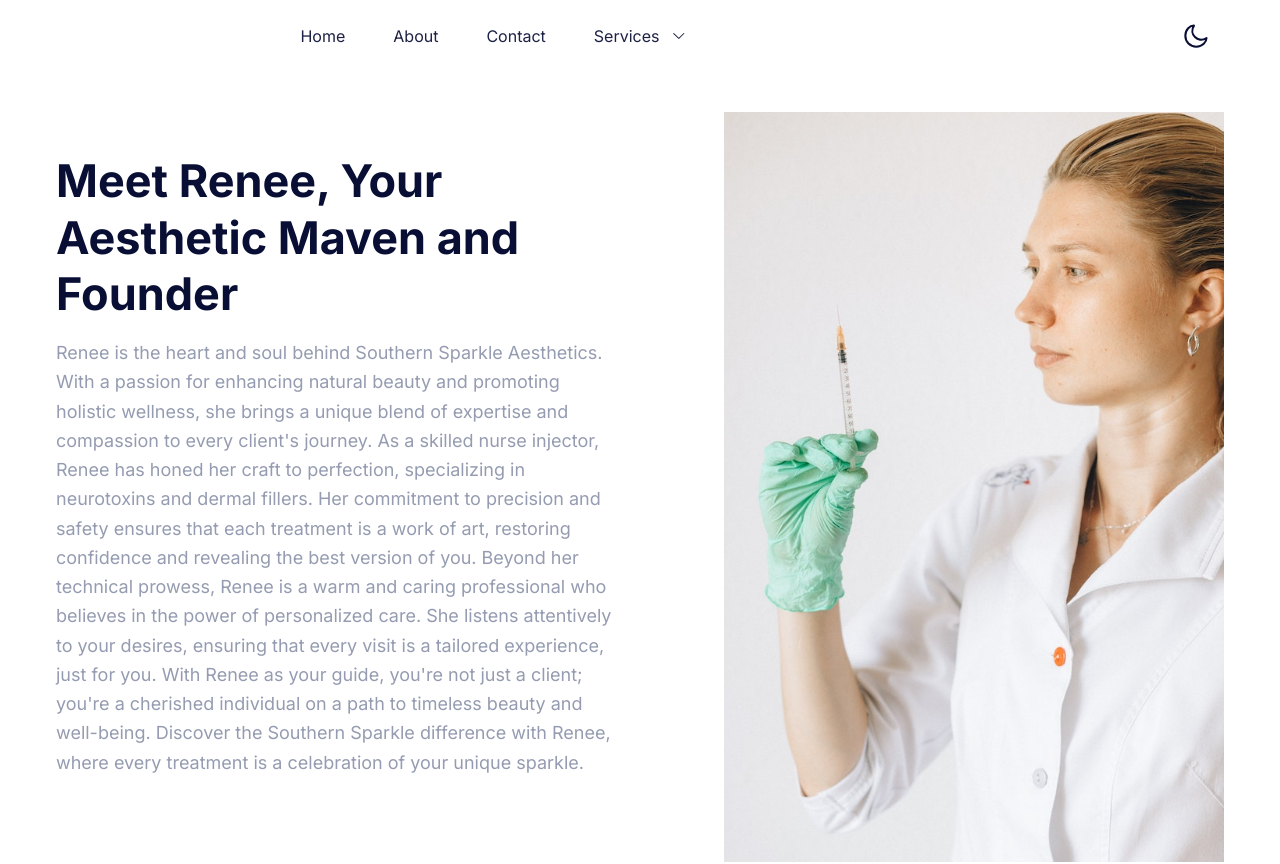
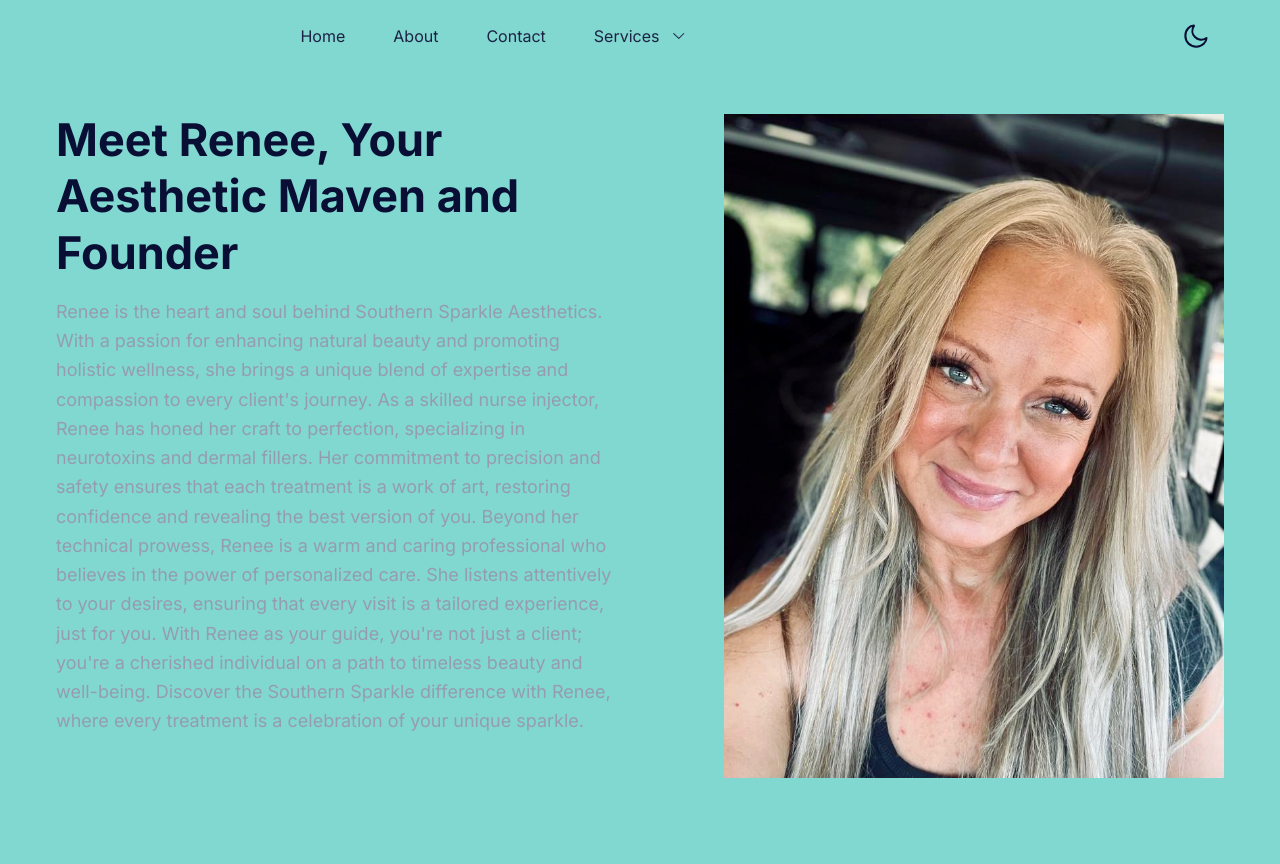
Before and after one commit to SteveGiralt/southernsparkle, a Next.js app: page /about in a window 1280 px wide. Shown: the top 864 px of the page. Built offline with nearby package versions, Linux system fonts and the light colour scheme.

Commit message:
update colors / images

```diff
--- a/components/About/AboutSectionOne.tsx
+++ b/components/About/AboutSectionOne.tsx
@@ -63,8 +63,8 @@ const AboutSectionOne = () => {
                 <Image
                   src="/images/about/renee2.jpg"
                   alt="About Renee"
-                  height={960}
-                  width={640}
+                  height={982}
+                  width={740}
                   className="mx-auto max-w-full lg:mr-0"
                 />
               </div>
--- a/components/Header/index.tsx
+++ b/components/Header/index.tsx
@@ -40,7 +40,7 @@ const Header = () => {
       <header
         className={`header top-0 left-0 z-40 flex w-full items-center bg-transparent ${
           sticky
-            ? "!fixed !z-[9999] !bg-white !bg-opacity-80 shadow-sticky backdrop-blur-sm !transition dark:!bg-primary dark:!bg-opacity-20"
+            ? "!bg-81D8D0 !fixed !z-[9999] !bg-opacity-80 shadow-sticky backdrop-blur-sm !transition dark:!bg-primary dark:!bg-opacity-20"
             : "absolute"
         }`}
       >
--- a/components/Hero/index.tsx
+++ b/components/Hero/index.tsx
@@ -55,7 +55,7 @@ const Hero = () => {
           </div>
         </div>
         <div className="absolute top-0 right-0 z-[-1] opacity-30 lg:opacity-100">
-          <svg
+          {/* <svg
             width="450"
             height="556"
             viewBox="0 0 450 556"
@@ -190,7 +190,7 @@ const Hero = () => {
                 <stop offset="1" stopColor="#4A6CF7" stopOpacity="0" />
               </linearGradient>
             </defs>
-          </svg>
+          </svg> */}
         </div>
         <div className="absolute bottom-0 left-0 z-[-1] opacity-30 lg:opacity-100">
           <svg
--- a/components/Services/ServiceDetail.tsx
+++ b/components/Services/ServiceDetail.tsx
@@ -34,7 +34,7 @@ const ServiceDetail = (props: {
               >
                 <Image
                   src={image}
-                  alt="Neurotoxin Services"
+                  alt={title}
                   height={imageDimensions.height}
                   width={imageDimensions.width}
                   className="mx-auto max-w-full lg:mr-0"
@@ -44,7 +44,7 @@ const ServiceDetail = (props: {
           </div>
           <div className="mt-2 flex items-center justify-center">
             <Link href="/contact/">
-              <button className="flex w-full  items-center justify-center rounded-md bg-primary p-3 text-base font-semibold text-white transition duration-300 ease-in-out hover:bg-opacity-80 hover:shadow-signUp">
+              <button className="flex w-full items-center justify-center rounded-md bg-dark p-3 text-base font-semibold text-white transition duration-300 ease-in-out hover:bg-opacity-80 hover:shadow-signUp">
                 Book Now
               </button>
             </Link>
--- a/styles/index.css
+++ b/styles/index.css
@@ -31,3 +31,7 @@
     @apply opacity-100;
   }
 }
+
+body {
+  background-color: #81d8d0;
+}
--- a/tailwind.config.js
+++ b/tailwind.config.js
@@ -17,7 +17,7 @@ module.exports = {
       white: "#FFFFFF",
       black: "#090E34",
       dark: "#1D2144",
-      primary: "#4A6CF7",
+      primary: "#10a193",
       yellow: "#FBB040",
       "body-color": "#959CB1",
     },
```
Also changed, not shown: public/images/about/renee2.jpg.
